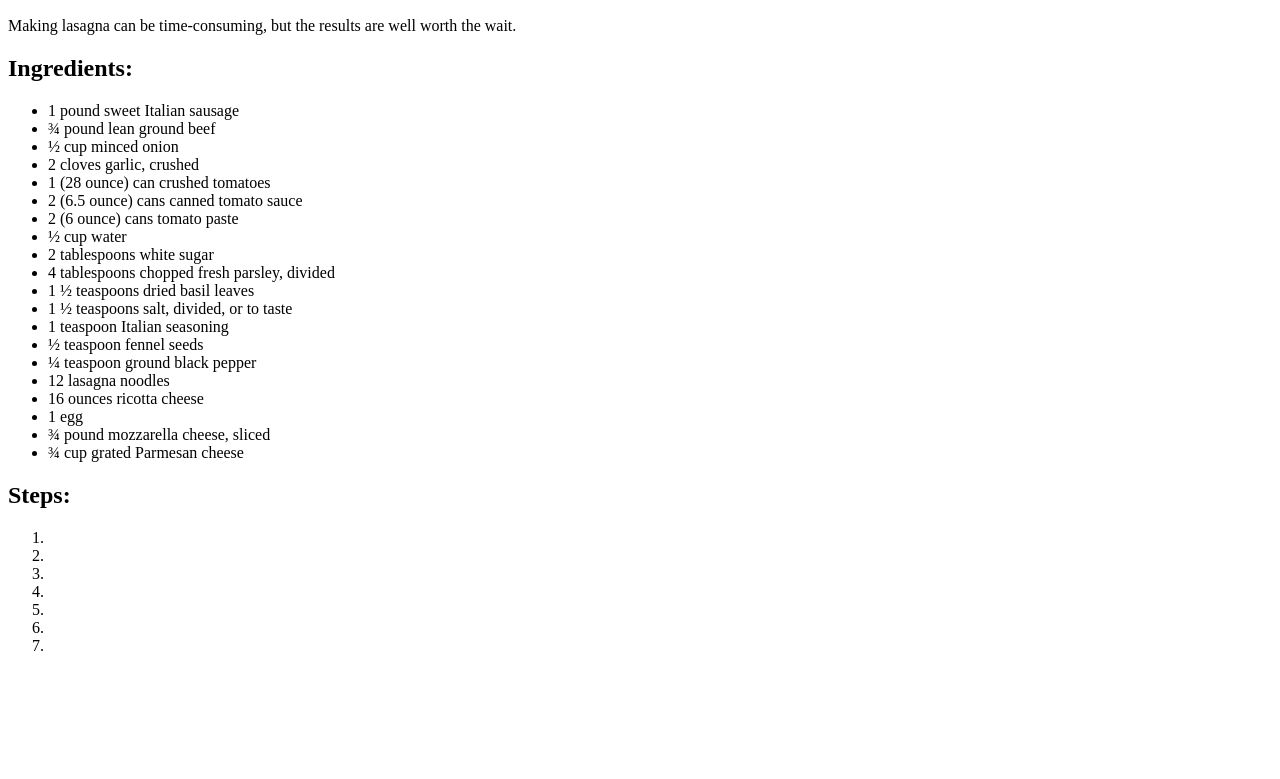
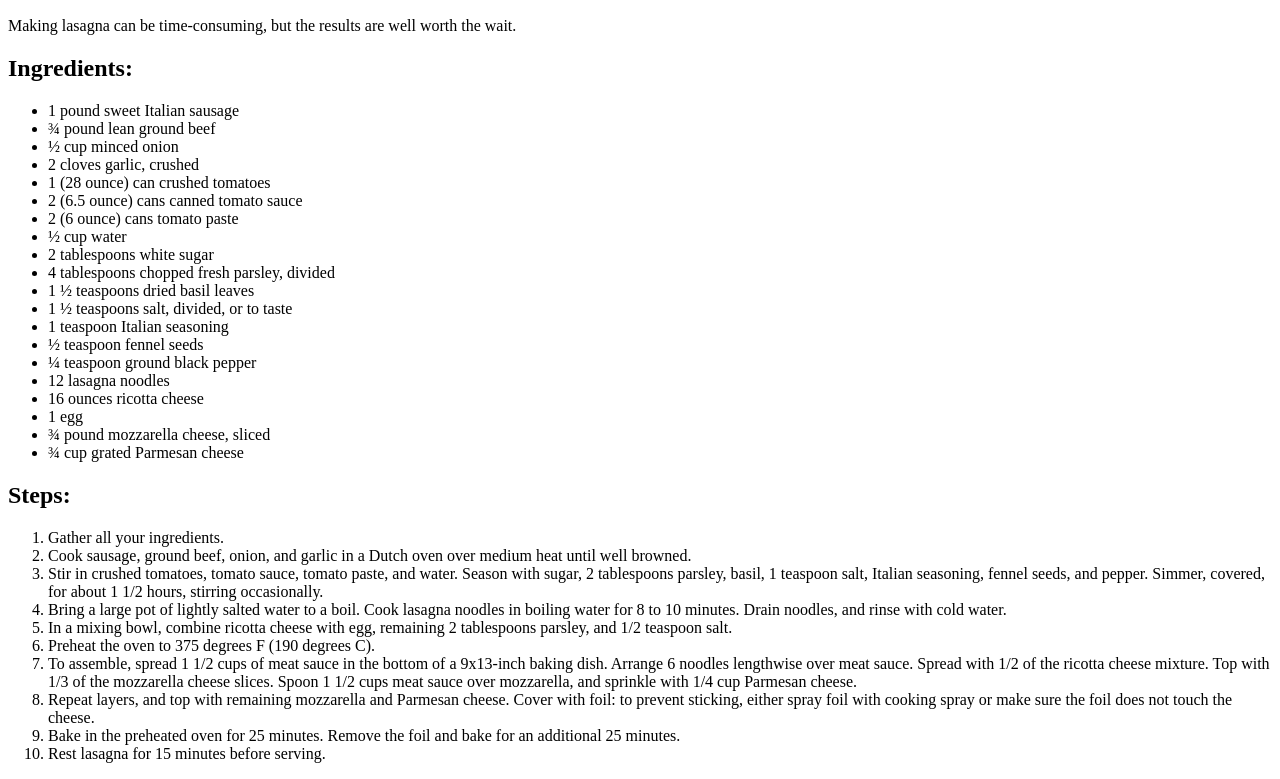
Before and after one commit to aicortez/odin-recipes, a plain HTML site: page recipes/lasagna.html in a window 1280 px wide. Shown: the part 383-1162 px from the top of the page. Before the commit the page ends 1054 px from the top, so only its background shows below. Drawn offline with Linux system fonts and the light colour scheme.

Commit message:
Finished lasagna recipe

```diff
--- a/recipes/lasagna.html
+++ b/recipes/lasagna.html
@@ -34,13 +34,16 @@
     </ul>
     <h2>Steps:</h2>
     <ol>
-        <li></li>
-        <li></li>
-        <li></li>
-        <li></li>
-        <li></li>
-        <li></li>
-        <li></li>
+        <li>Gather all your ingredients.</li>
+        <li>Cook sausage, ground beef, onion, and garlic in a Dutch oven over medium heat until well browned.</li>
+        <li>Stir in crushed tomatoes, tomato sauce, tomato paste, and water. Season with sugar, 2 tablespoons parsley, basil, 1 teaspoon salt, Italian seasoning, fennel seeds, and pepper. Simmer, covered, for about 1 1/2 hours, stirring occasionally.</li>
+        <li>Bring a large pot of lightly salted water to a boil. Cook lasagna noodles in boiling water for 8 to 10 minutes. Drain noodles, and rinse with cold water.</li>
+        <li>In a mixing bowl, combine ricotta cheese with egg, remaining 2 tablespoons parsley, and 1/2 teaspoon salt.</li>
+        <li>Preheat the oven to 375 degrees F (190 degrees C).</li>
+        <li>To assemble, spread 1 1/2 cups of meat sauce in the bottom of a 9x13-inch baking dish. Arrange 6 noodles lengthwise over meat sauce. Spread with 1/2 of the ricotta cheese mixture. Top with 1/3 of the mozzarella cheese slices. Spoon 1 1/2 cups meat sauce over mozzarella, and sprinkle with 1/4 cup Parmesan cheese.</li>
+        <li>Repeat layers, and top with remaining mozzarella and Parmesan cheese. Cover with foil: to prevent sticking, either spray foil with cooking spray or make sure the foil does not touch the cheese.</li>
+        <li>Bake in the preheated oven for 25 minutes. Remove the foil and bake for an additional 25 minutes.</li>
+        <li>Rest lasagna for 15 minutes before serving.</li>
     </ol>
 </body>
 </html>
```
